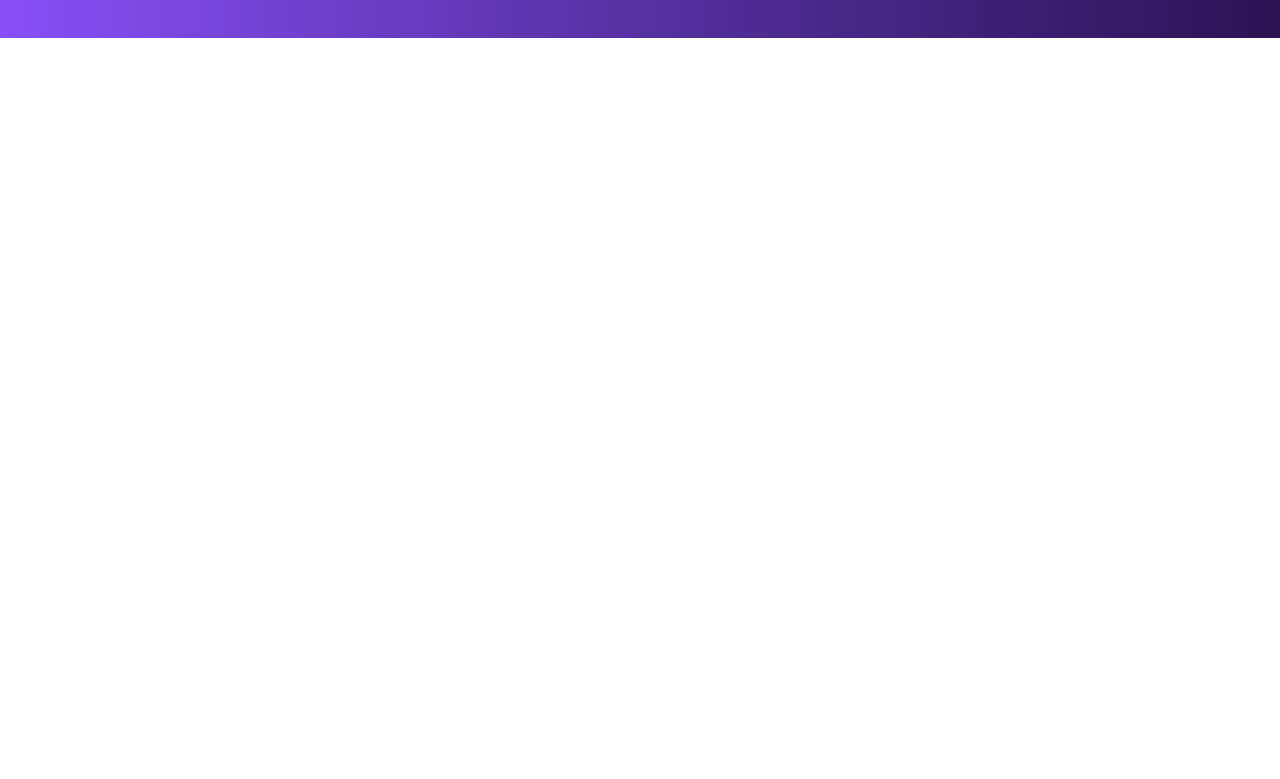
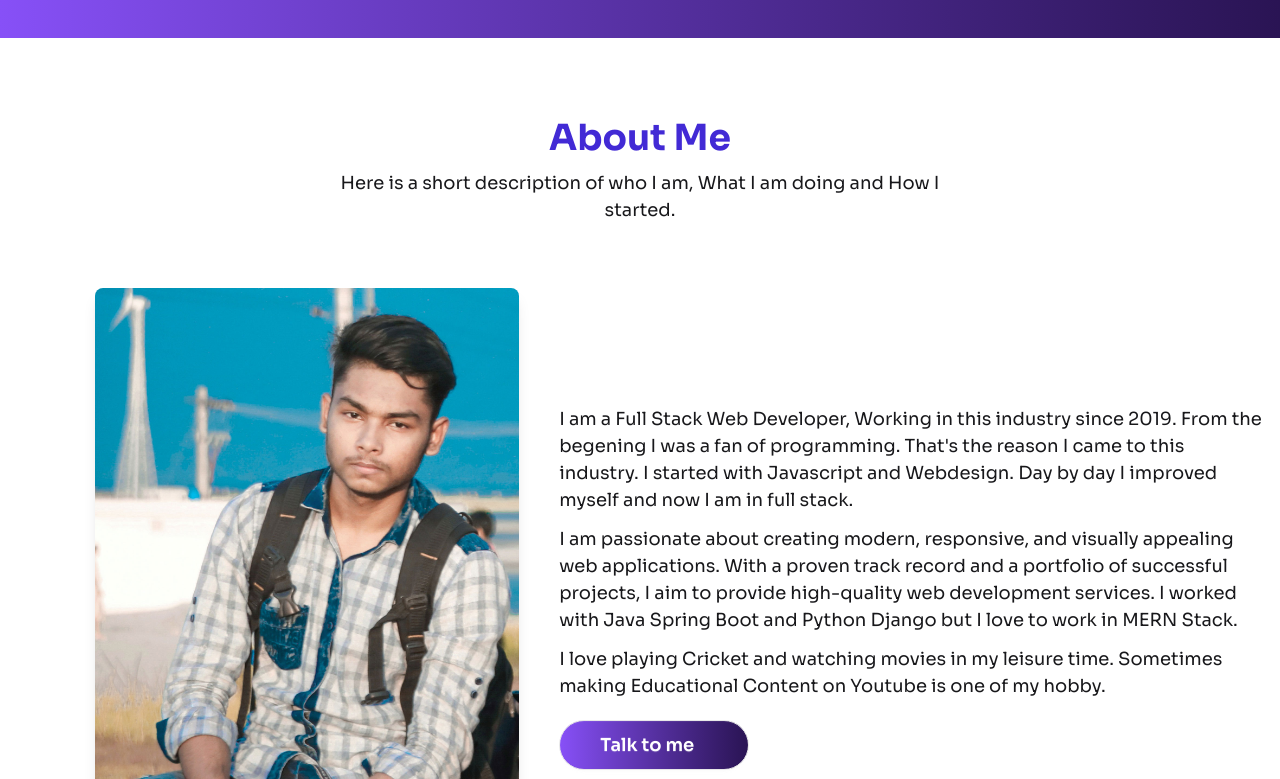
Before and after one commit to nabilsiddik/dev-portfolio, a React (Vite) app: page / in a window 1280 px wide. Shown: the part 921-1700 px from the top of the page. Before the commit the page ends 959 px from the top, so only its background shows below. Built offline with nearby package versions, Linux system fonts and the light colour scheme.

Commit message:
about me section done

```diff
--- /dev/null
+++ b/src/Components/SectionHeader.jsx
@@ -0,0 +1,16 @@
+import React from 'react'
+
+const SectionHeader = ({ title, description }) => {
+    return (
+        <div id='section_header' className='mb-16'>
+            <div className="container">
+                <div className='text-center'>
+                    <h2 className='text-4xl font-bold mb-3 text-primary'>{title && title}</h2>
+                    <p className='w-11/12 md:w-8/12 lg:w-6/12 mx-auto'>{description && description}</p>
+                </div>
+            </div>
+        </div>
+    )
+}
+
+export default SectionHeader
--- a/src/Pages/Home/Home.jsx
+++ b/src/Pages/Home/Home.jsx
@@ -1,3 +1,4 @@
+import AboutSection from '@/Sections/AboutSection/AboutSection'
 import HeroSection from '@/Sections/HeroSection/HeroSection'
 import LanguagesSection from '@/Sections/LanguagesSection/LanguagesSection'
 import React from 'react'
@@ -7,6 +8,7 @@ const Home = () => {
     <div className='home_page'>
       <HeroSection/>
       <LanguagesSection/>
+      <AboutSection/>
     </div>
   )
 }
--- /dev/null
+++ b/src/Sections/AboutSection/AboutSection.jsx
@@ -0,0 +1,31 @@
+import SectionHeader from '@/Components/SectionHeader'
+import React from 'react'
+import aboutImage from '../../assets/images/developer/about-me.jpg'
+import Button from '@/Components/Button'
+
+const AboutSection = () => {
+    return (
+        <section id='about_section' className='my-20'>
+            <SectionHeader title='About Me' description='Here is a short description of who I am, What I am doing and How I started.' />
+
+            <div className="container flex items-center gap-10">
+                <div className="w-5/12">
+                    <img className='rounded-lg shadow-lg h-[600px] ml-auto' src={aboutImage} alt="about nabil siddik" />
+                </div>
+                <div className="w-7/12">
+                    <p className='mb-3'>I am a Full Stack Web Developer, Working in this industry since 2019. From the begening I was a fan of programming. That's the reason I came to this industry. I started with Javascript and Webdesign. Day by day I improved myself and now I am in full stack.</p>
+
+                    <p className='mb-3'>I am passionate about creating modern, responsive, and visually appealing web applications. With a proven track record and a portfolio of successful projects, I aim to provide high-quality web development services. I worked with Java Spring Boot and Python Django but I love to work in MERN Stack.</p>
+
+                    <p className='mb-5'>
+                        I love playing Cricket and watching movies in my leisure time. Sometimes making Educational Content on Youtube is one of my hobby.
+                    </p>
+
+                    <Button text={'Talk to me'}/>
+                </div>
+            </div>
+        </section>
+    )
+}
+
+export default AboutSection
--- a/src/Sections/HeroSection/HeroSection.jsx
+++ b/src/Sections/HeroSection/HeroSection.jsx
@@ -12,7 +12,9 @@ const HeroSection = () => {
                     <h1 className='text-7xl font-bold text-primary'>Full-Stack <br /> Web Developer</h1>
                     <p>I'm a dedicated, experienced full-stack web developer passionate about creating modern, responsive, and visually appealing websites tailored to your needs. With a proven track record and a portfolio of successful projects (available on my profile), I aim to provide high-quality web development services that exceed client expectations.</p>
                     <div>
-                        <Button icon={<FaDownload />} text={'Download Resume'} />
+                        <a href="/public/Resume.pdf" download='Resume.pdf'>
+                            <button className='btn px-10 py-6 text-lg rounded-full bg-gradient-to-r from-[#8750f7] to-[#2a1454] text-white hover:from-[#2a1454] hover:to-[#8750f7] transition duration-300 ease-in-out'><span>Download Resume</span> <span className='ml-2'><FaDownload/></span> </button>
+                        </a>
                     </div>
                 </div>
 
```
Also changed, not shown: src/assets/images/developer/about-me.jpg (added), 1 other file (tests, documents, lock files or other folders).
